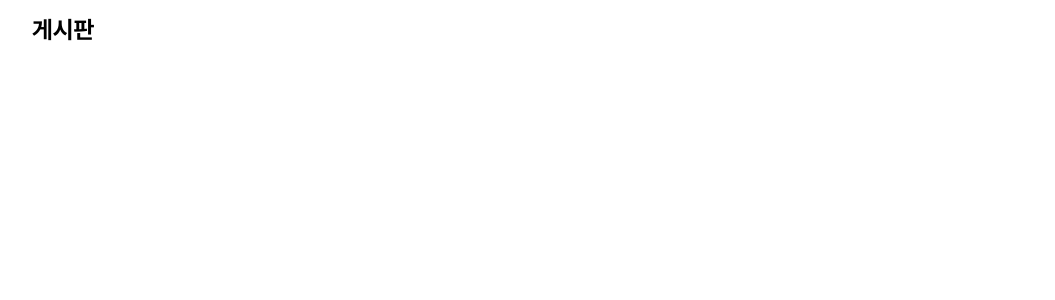
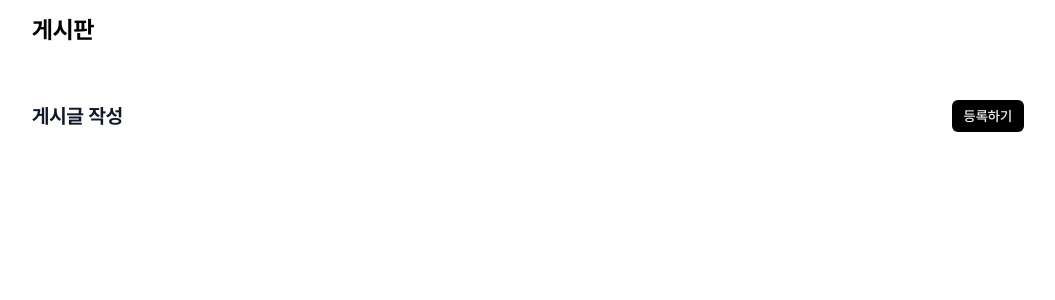
Before and after one commit to eunbinnie/soul-universe-coding-test, a Next.js app: page /posts/new in a window 1280 px wide. Shown: the top 300 px of the page, without its empty margins (112-1167 px from the left). Built offline with nearby package versions, Linux system fonts and the light colour scheme.

Commit message:
feat: 공통 Button 컴포넌트 구현 및 게시글 작성 페이지 등록 버튼 추가

```diff
--- a/src/app/layout.tsx
+++ b/src/app/layout.tsx
@@ -19,7 +19,7 @@ export default function RootLayout({
     <html lang='ko' className={pretendard.className}>
       <body>
         <Header />
-        <main className='mx-auto my-10 max-w-screen-lg px-3 sm:px-4'>
+        <main className='mx-auto my-5 max-w-screen-lg px-3 sm:my-10 sm:px-4'>
           {children}
         </main>
       </body>
--- a/src/app/posts/new/page.tsx
+++ b/src/app/posts/new/page.tsx
@@ -1,7 +1,16 @@
 import React from 'react';
 
+import Button from '@/components/Button';
+
 const NewPostPage = () => {
-  return <div></div>;
+  return (
+    <form>
+      <div className='flex flex-wrap items-center justify-between gap-x-5 gap-y-1'>
+        <h2 className='text-xl font-bold text-gray-900'>게시글 작성</h2>
+        <Button type='submit'>등록하기</Button>
+      </div>
+    </form>
+  );
 };
 
 export default NewPostPage;
--- /dev/null
+++ b/src/components/Button.tsx
@@ -0,0 +1,38 @@
+import { cn } from '@/lib/utils';
+
+interface ButtonProps extends React.ButtonHTMLAttributes<HTMLButtonElement> {
+  className?: string;
+}
+
+/**
+ * 공통 Button 컴포넌트
+ *
+ * @param type 버튼 타입 (기본값은 button)
+ * @param disabled 버튼 비활성화 여부
+ * @param children 버튼 안에 들어갈 콘텐츠
+ * @param className 버튼에 적용할 커스텀 클래스 이름
+ */
+const Button = ({
+  type = 'button',
+  disabled,
+  children,
+  className,
+  ...rest
+}: ButtonProps) => {
+  return (
+    <button
+      type={type}
+      disabled={disabled}
+      className={cn(
+        'h-8 rounded-md bg-black px-3 text-sm font-medium text-white',
+        disabled && 'bg-gray-300',
+        className,
+      )}
+      {...rest}
+    >
+      {children}
+    </button>
+  );
+};
+
+export default Button;
```
